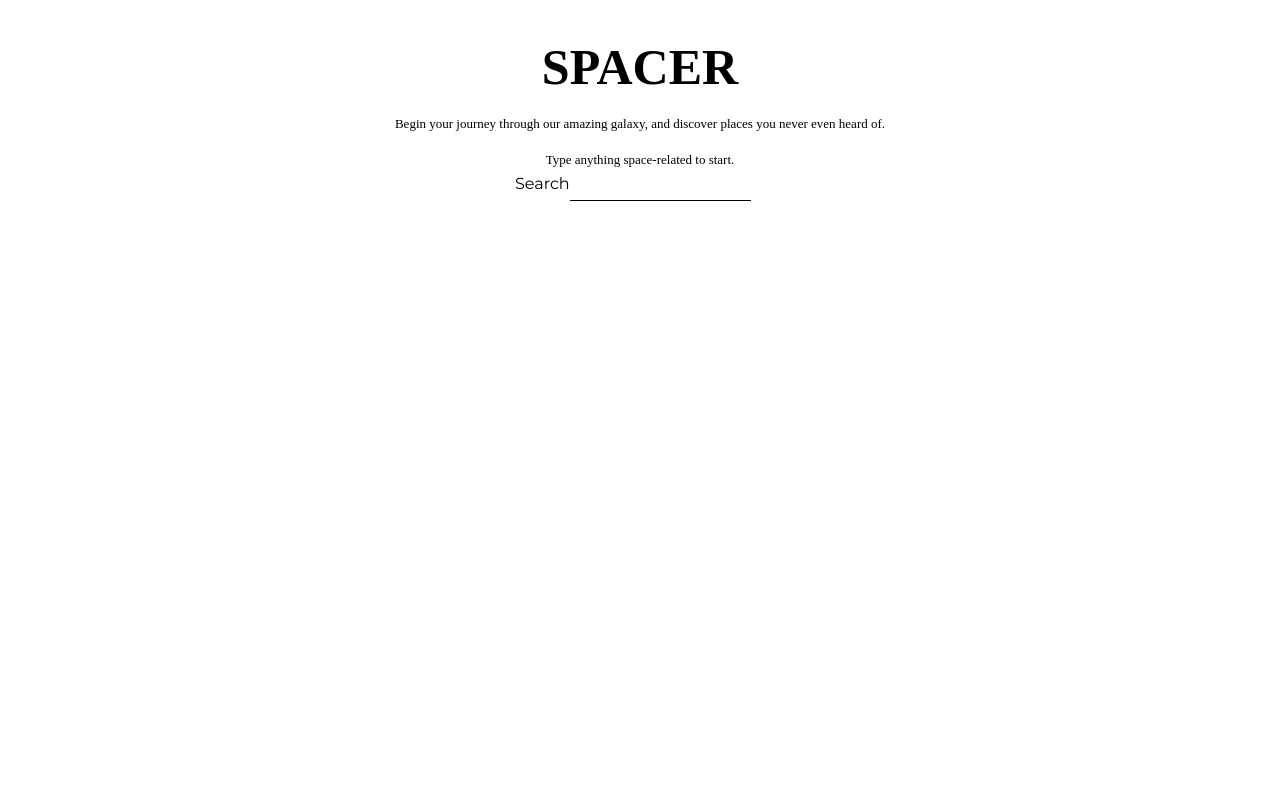
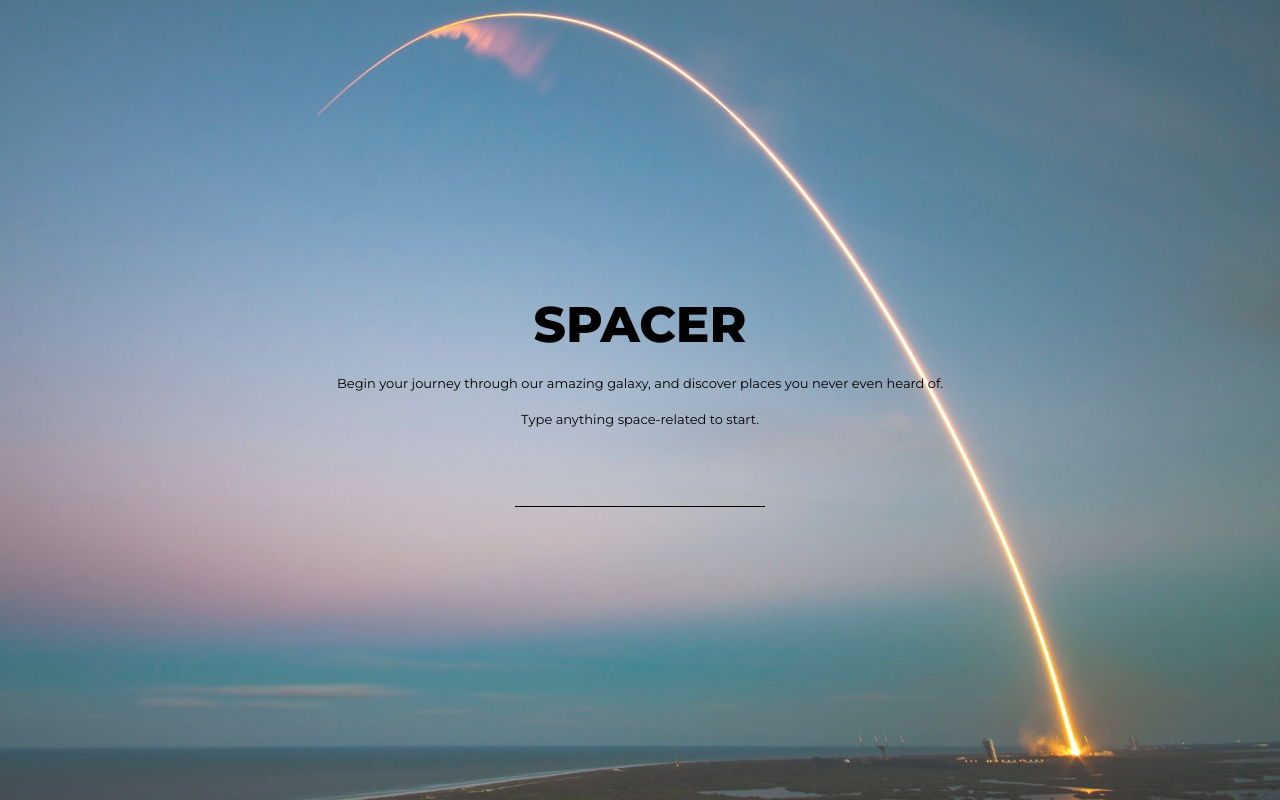
Before and after one commit to improcode/spacer-vue-app, a Vue app: page /#/ in a window 1280 px wide. Built offline with nearby package versions, Linux system fonts and the light colour scheme.

Commit message:
add basic hero image view

```diff
--- a/src/App.vue
+++ b/src/App.vue
@@ -4,7 +4,7 @@
   </div>
 </template>
 
-<style lang="scss" scoped>
+<style lang="scss">
 @import url("https://fonts.googleapis.com/css?family=Montserrat:300,400,600,800");
 
 * {
@@ -12,5 +12,7 @@
 }
 body {
   font-family: "Montserrat", sans-serif;
+  margin: 0;
+  padding: 0;
 }
 </style>
--- a/src/components/Claim.vue
+++ b/src/components/Claim.vue
@@ -16,7 +16,7 @@
 };
 </script>
 
-<style lang="scss" scoped>
+<style lang="scss">
 .claimWrapper {
   display: flex;
   text-align: center;
--- a/src/components/SearchInput.vue
+++ b/src/components/SearchInput.vue
@@ -0,0 +1,32 @@
+<template>
+  <div class="searchWrapper">
+    <input id="search" name="search" v-model="searchValue" @input="handleInput">
+  </div>
+</template>
+
+<script>
+export default {
+  name: "SearchInput"
+};
+</script>
+
+<style lang="scss" scoped>
+
+.searchWrapper {
+  display: flex;
+  flex-direction: column;
+  margin-top: 50px;
+  width: 250px;
+}
+
+label {
+  font-family: Montserrat, sans-serif;
+}
+
+input {
+  height: 30px;
+  border: 0;
+  border-bottom: 1px solid black;
+  background: none;
+}
+</style>
--- a/src/views/Search.vue
+++ b/src/views/Search.vue
@@ -1,15 +1,8 @@
 <template>
   <div class="wrapper">
     <Claim/>
-    <div class="search">
-      <label for="search">Search</label>
-      <input id="search" name="search" v-model="searchValue" @input="handleInput">
-      <ul>
-        <li v-for="item in results" :key="item.data[0].nasa_id">
-          <p>{{ item.data[0].description}}</p>
-        </li>
-      </ul>
-    </div>
+    <SearchInput/>
+
   </div>
 </template>
 
@@ -17,13 +10,14 @@
 import axios from "axios";
 import debounce from "lodash.debounce";
 // eslint-disable-next-line
-import Claim from "../components/Claim";
+import Claim from "@/components/Claim";
+import SearchInput from "@/components/SearchInput";
 
 const API = "https://images-api.nasa.gov/search";
 
 export default {
   name: "Search",
-  components: { Claim },
+  components: { Claim, SearchInput },
   data() {
     // funkcja, która zwraca obiekt
     return {
@@ -56,21 +50,13 @@
   margin: 0;
   padding: 30px;
   width: 100%;
+  height: 100vh;
+  justify-content: center;
+  background-image: url('../assets/heroimage.jpg');
+  background-repeat: no-repeat;
+  background-size: cover;
+  background-position: 80% 0%;
+
 }
 
-.search {
-  // display: none;
-  flex-direction: column;
-  width: 250px;
-}
-
-label {
-  font-family: Montserrat, sans-serif;
-}
-
-input {
-  height: 30px;
-  border: 0;
-  border-bottom: 1px solid black;
-}
 </style>
```
Also changed, not shown: src/assets/heroimage.jpg (added), src/assets/logo.svg (added).
